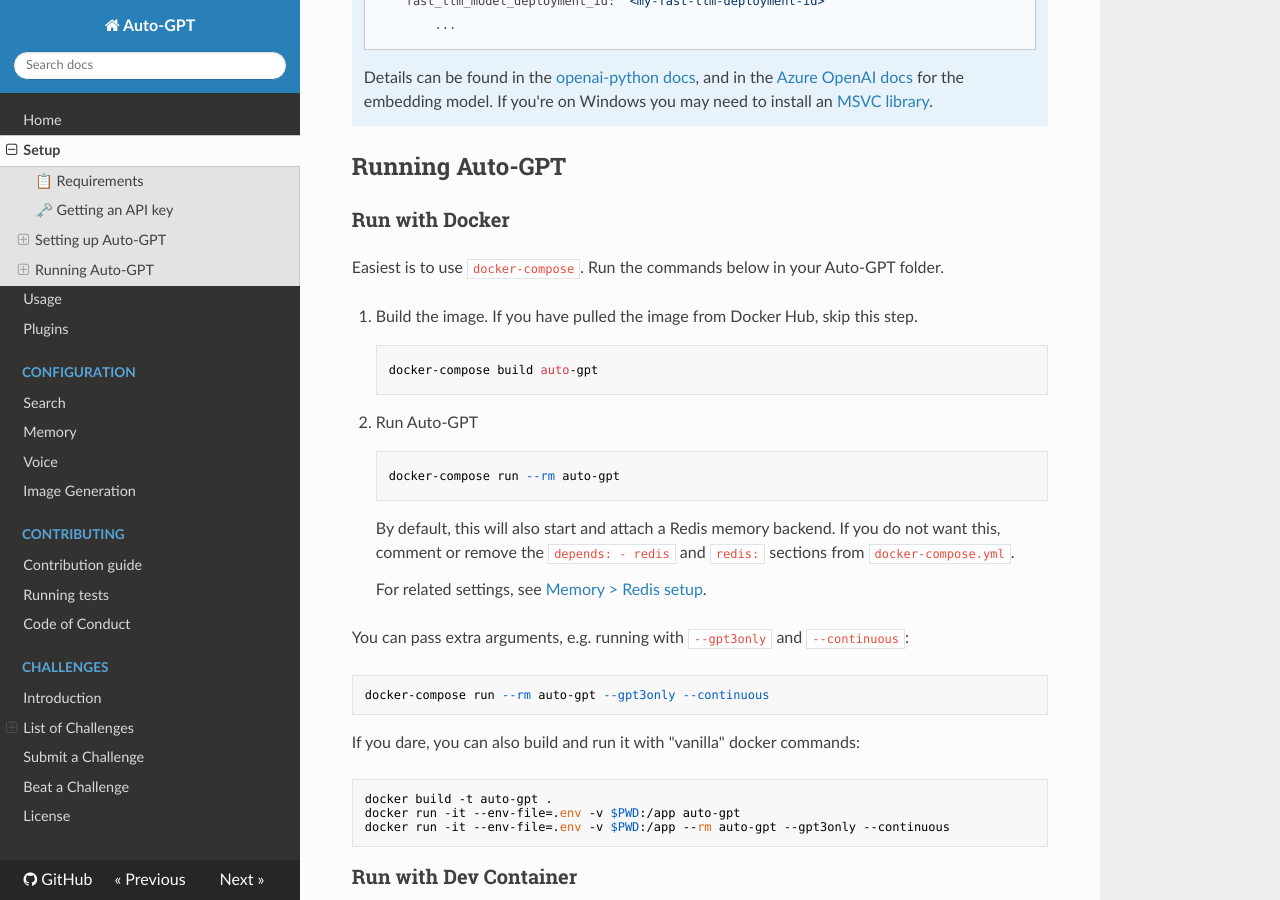
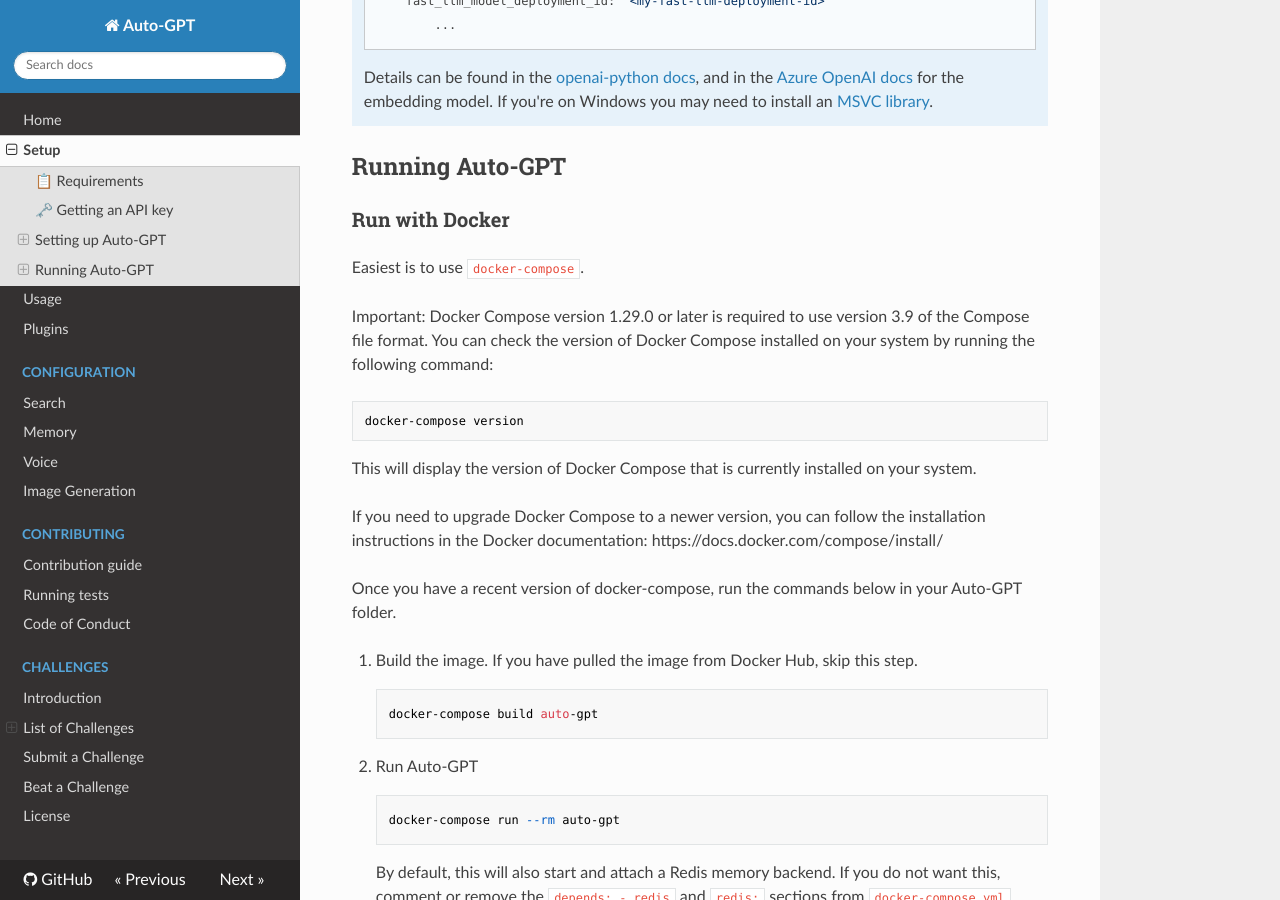
Before and after one commit to dg31234df1/tgpt, an MkDocs documentation site: the page built from docs/setup.md, in a window 1280 px wide and 900 px high, scrolled down 3944 px. Built offline with MkDocs 1.6.1, drawn with Linux system fonts in a browser that asks for light colours; nearby versions of some CDN libraries.

Commit message:
document that docker-compose 1.29.0 is minimally required (#3963)
Co-authored-by: Nicholas Tindle <nick@ntindle.com>

```diff
--- a/docker-compose.yml
+++ b/docker-compose.yml
@@ -1,5 +1,6 @@
 # To boot the app run the following:
 # docker-compose run auto-gpt
+# NOTE: Version 3.9 requires at least docker-compose version 1.29.0 !
 version: "3.9"
 
 services:
--- a/docs/setup.md
+++ b/docs/setup.md
@@ -156,7 +156,18 @@
 
 ### Run with Docker
 
-Easiest is to use `docker-compose`. Run the commands below in your Auto-GPT folder.
+Easiest is to use `docker-compose`.
+
+Important: Docker Compose version 1.29.0 or later is required to use version 3.9 of the Compose file format.
+You can check the version of Docker Compose installed on your system by running the following command:
+
+	docker-compose version
+
+This will display the version of Docker Compose that is currently installed on your system.
+
+If you need to upgrade Docker Compose to a newer version, you can follow the installation instructions in the Docker documentation: https://docs.docker.com/compose/install/
+
+Once you have a recent version of docker-compose, run the commands below in your Auto-GPT folder.
 
 1. Build the image. If you have pulled the image from Docker Hub, skip this step.
 
```
